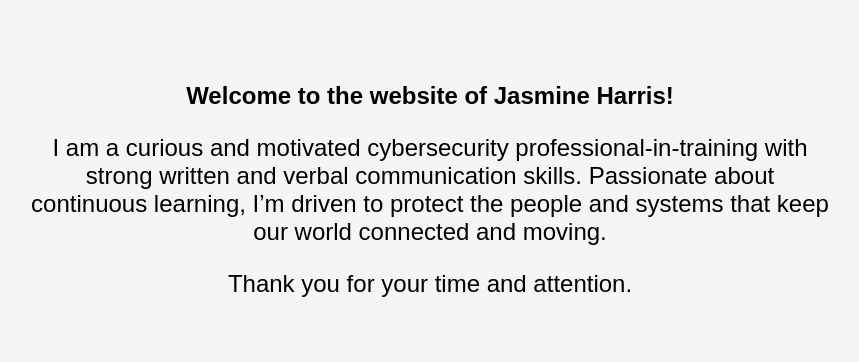
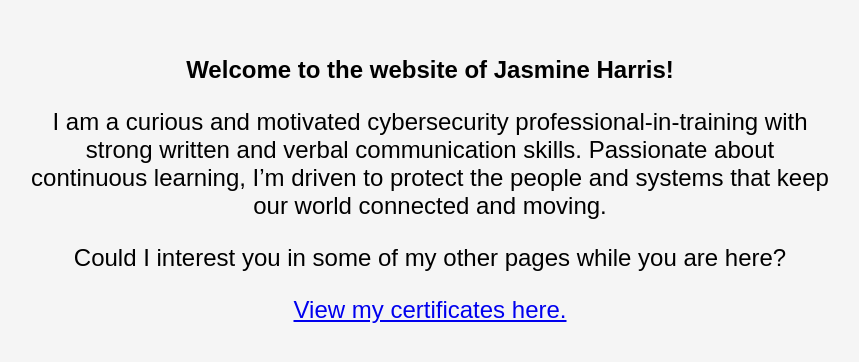
Before and after one commit to JaeHarris/JaeHarris.github.io, a plain HTML site: page index.html in a window 1280 px wide. Shown: the part 208-570 px from the top of the page, without its empty margins (210-1069 px from the left). Drawn offline with Linux system fonts and the light colour scheme.

Commit message:
Update index.html
Added a link to a second page detailing my certifications.

```diff
--- a/index.html
+++ b/index.html
@@ -54,7 +54,9 @@
 
     <p>I am a curious and motivated cybersecurity professional-in-training with strong written and verbal communication skills. Passionate about continuous learning, I’m driven to protect the people and systems that keep our world connected and moving.</p>
 
-    <p>Thank you for your time and attention.</p>
+    <p>Could I interest you in some of my other pages while you are here?</p>
+
+    <p><a href="https://www.jaeharris.github.io/certificates">View my certificates here.</a></p>
 
   </div>
 
```
